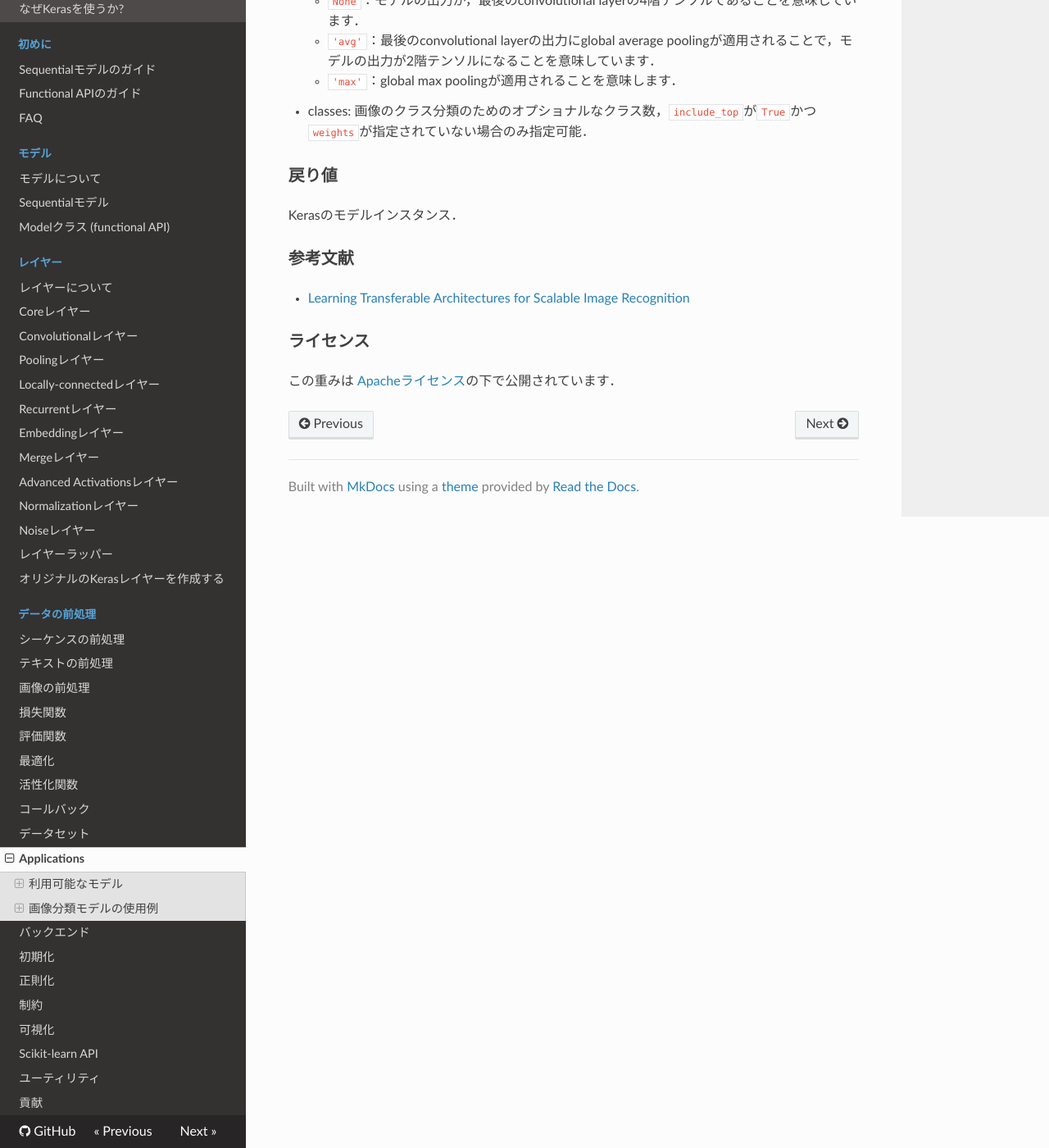
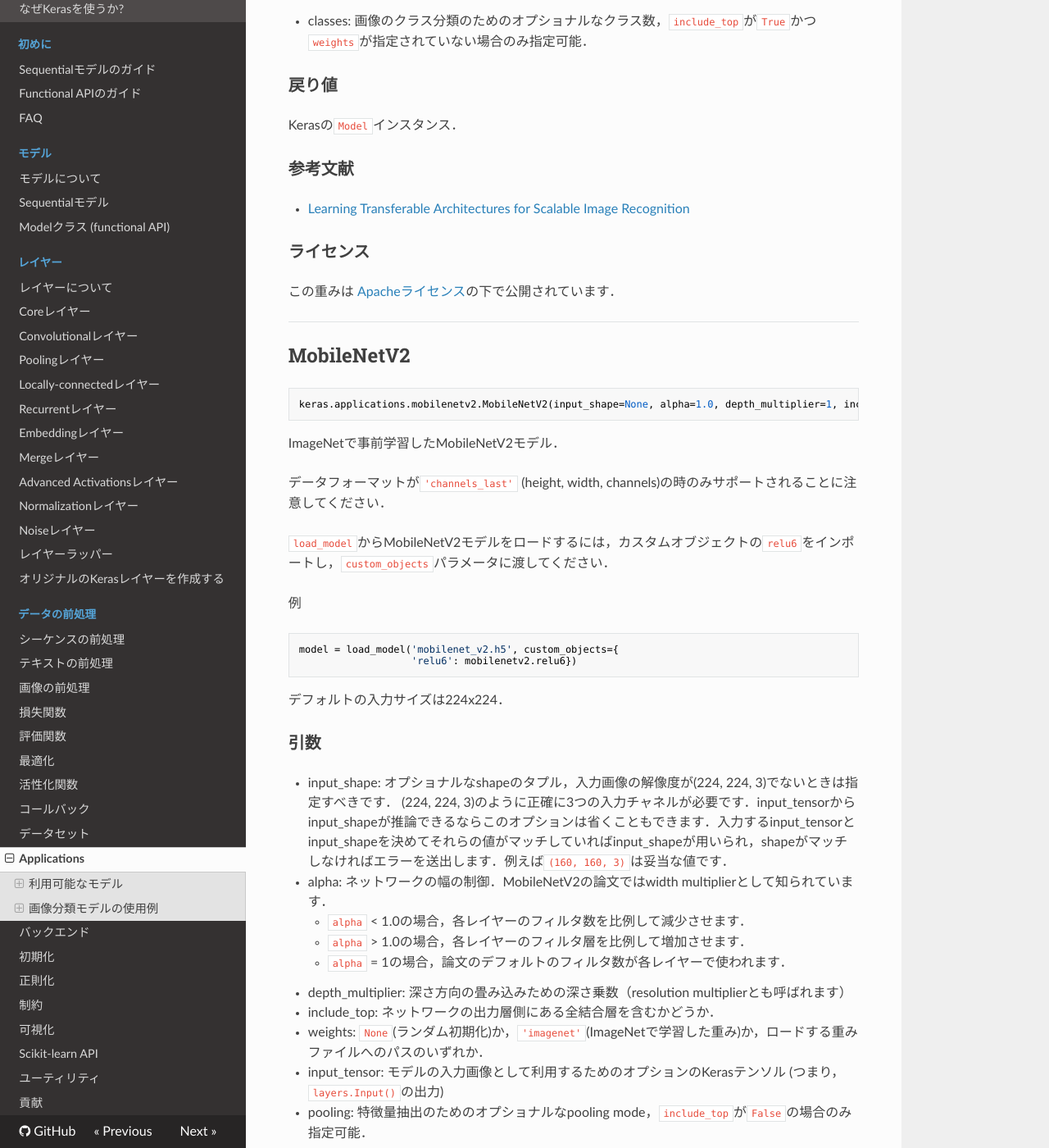
Before and after one commit to keras-team/keras-docs-ja, an MkDocs documentation site: the page built from sources/applications.md, in a window 1280 px wide and 1400 px high, scrolled down 14148 px. Shown: the whole window at 82% size. Built offline with MkDocs 1.6.1, drawn with Linux system fonts in a browser that asks for light colours; nearby versions of some CDN libraries; old or Windows-style settings are respelled for this version of MkDocs; some of the changed text lies outside the part shown.

Commit message:
Add MobilNetV2 and update a note of backends

````diff
--- a/sources/applications.md
+++ b/sources/applications.md
@@ -18,12 +18,15 @@ Kerasの応用は事前学習した重みを利用可能な深層学習のモデ
 - [MobileNet](#mobilenet)
 - [DenseNet](#densenet)
 - [NASNet](#nasnet)
+- [MobileNetV2](#mobilenetv2)
 
-（XceptionとMobileNetを除く）これらすべてのアーキテクチャは，TensorFlowとTheanoの両方に対応しており，`~/.keras/keras.json`の設定にしたがってモデルはインスタンス化されます．
-例えば，`image_dim_ordering=channels_last`とした際は，このリポジトリからロードされるモデルは，TensorFlowの次元の順序"Width-Height-Depth"にしたがって構築されます．
+これら全てのアーキテクチャは全てのバックエンド（TensorFlowやTheano，CNTK）と互換性があり，モデルはインスタンス化する時はKerasの設定ファイル`~/.keras/keras.json`に従って画像のデータフォーマットが設定されます．
+例えば，`image_dim_ordering=channels_last`とした際は，このリポジトリからロードされるモデルは，TensorFlowの次元の順序"Height-Width-Depth"にしたがって構築されます．
 
-`SeparableConvolution`を用いているため，XceptionモデルはTensorFlowでのみ使用可能です．
-`DepthwiseConvolution`を用いているため，MobileNetモデルはTensorFlowでのみ使用可能です．
+注意：
+
+- `Keras < 2.2.0`ではXceptionモデルはTensorFlowでのみ利用可能です．これは`SeparableConvolution`レイヤーに依存しているからです．
+- `Keras < 2.1.5`ではMobileNetモデルはTensorFlowでのみ利用可能です．これは`SeparableConvolution`レイヤーに依存している為です．これは`DepthwiseConvolution`レイヤーに依存しているからです．
 
 -----
 
@@ -152,7 +155,6 @@ model.compile(optimizer=SGD(lr=0.0001, momentum=0.9), loss='categorical_crossent
 model.fit_generator(...)
 ```
 
-
 ### Build InceptionV3 over a custom input tensor
 
 ```python
@@ -182,7 +184,6 @@ model = InceptionV3(input_tensor=input_tensor, weights='imagenet', include_top=T
 | [DenseNet169](#densenet) | 57 MB | 0.759 | 0.928 | 14,307,880 | 169
 | [DenseNet201](#densenet) | 80 MB | 0.770 | 0.933 | 20,242,984 | 201
 
-
 トップ1とトップ5の精度はImageNetの検証データセットを参照しています．
 
 -----
@@ -197,8 +198,7 @@ ImageNetで事前学習した重みを利用可能なXception V1モデル．
 
 ImageNetにおいて，このモデルのtop-1のvalidation accuracyは0.790で，top-5のvalidation accuracyは0.945です．
 
-`SeparableConvolution`を用いているため，XceptionモデルはTensorFlowでのみ使用可能であることに注意してください．
-さらにデータフォーマットは`'channels_last'`(height, width, channels)のみサポートしています．
+データフォーマットは`'channels_last'`(height, width, channels)のみサポートしています．
 
 デフォルトの入力サイズは299x299．
 
@@ -216,7 +216,7 @@ ImageNetにおいて，このモデルのtop-1のvalidation accuracyは0.790で
 
 ### 戻り値
 
-Kerasのモデルインスタンス．
+Kerasの`Model`インスタンス．
 
 ### 参考文献
 
@@ -255,7 +254,7 @@ ImageNetで事前学習した重みを利用可能なVGG16モデル．
 
 ### 戻り値
 
-Kerasのモデルインスタンス．
+Kerasの`Model`インスタンス．
 
 ### 参考文献
 
@@ -294,7 +292,7 @@ ImageNetで事前学習した重みを利用可能なVGG19モデル．
 
 ### 戻り値
 
-Kerasのモデルインスタンス．
+Kerasの`Model`インスタンス．
 
 ### 参考文献
 
@@ -333,7 +330,7 @@ ImageNetで事前学習した重みを利用可能なResNet50モデル．
 
 ### 戻り値
 
-Kerasのモデルインスタンス．
+Kerasの`Model`インスタンス．
 
 ### 参考文献
 
@@ -372,7 +368,7 @@ ImageNetで事前学習した重みを利用可能なInception V3モデル．
 
 ### 戻り値
 
-Kerasのモデルインスタンス．
+Kerasの`Model`インスタンス．
 
 ### 参考文献
 
@@ -431,16 +426,15 @@ keras.applications.mobilenet.MobileNet(input_shape=None, alpha=1.0, depth_multip
 
 ImageNetで事前学習したMobileNetモデル．
 
-現在TensorFlowでしかサポートされていないことに注意してください．
-このため， `~/.keras/keras.json` にあるKerasの設定でデータフォーマットが `image_data_format='channels_last'` の時のみ動作します．
-`load_model` からMobileNetモデルをロードするには，カスタムオブジェクトの `relu6` と `DepthwiseConv2D` をインポートし，  `custom_objects` パラメータに渡してください．
+データフォーマットが`'channels_last'` (height, width, channels)の時のみサポートされることに注意してください．
+
+`load_model`からMobileNetモデルをロードするには，カスタムオブジェクトの`relu6`をインポートし，`custom_objects`パラメータに渡してください．
 
 例
 
 ```python
 model = load_model('mobilenet.h5', custom_objects={
-                   'relu6': mobilenet.relu6,
-                   'DepthwiseConv2D': mobilenet.DepthwiseConv2D})
+                   'relu6': mobilenet.relu6})
 ```
 
 デフォルトの入力サイズは224x224．
@@ -465,7 +459,7 @@ model = load_model('mobilenet.h5', custom_objects={
 
 ### 戻り値
 
-Kerasのモデルインスタンス．
+Kerasの`Model`インスタンス．
 
 ### 参考文献
 
@@ -479,18 +473,17 @@ Kerasのモデルインスタンス．
 
 ## DenseNet
 
-
 ```python
 keras.applications.densenet.DenseNet121(include_top=True, weights='imagenet', input_tensor=None, input_shape=None, pooling=None, classes=1000)
 keras.applications.densenet.DenseNet169(include_top=True, weights='imagenet', input_tensor=None, input_shape=None, pooling=None, classes=1000)
 keras.applications.densenet.DenseNet201(include_top=True, weights='imagenet', input_tensor=None, input_shape=None, pooling=None, classes=1000)
 ```
 
-必要に応じてImageNetで事前学習した重みをロードできます．
-TensorFlowを使う場合は最高のパフォーマンスを得るために~/.keras/keras.jsonのKeras設定で`image_data_format='channels_last'`と設定すべきことに注意してください．
+ImageNetで事前学習したDenseNetモデル．
 
-モデルと重みはTensorFlowやTheano，CNTKで互換性があります．
-モデルで使われるデータフォーマットの規約はKerasの設定ファイルで一意に決まります．
+このモデルは`'channels_first'`データフォーマット(channels, height, width)と`'channels_last'`データフォーマット(height, width, channels)の両方で構築可能です．
+
+デフォルトの入力サイズは224x224．
 
 ### 引数
 
@@ -546,7 +537,7 @@ ImageNetで事前学習したNeural Architecture Search Network (NASNet)モデ
 
 ### 戻り値
 
-Kerasのモデルインスタンス．
+Kerasの`Model`インスタンス．
 
 ### 参考文献
 
@@ -555,3 +546,55 @@ Kerasのモデルインスタンス．
 ### ライセンス
 
 この重みは [Apacheライセンス](https://github.com/tensorflow/models/blob/master/LICENSE)の下で公開されています．
+
+-----
+
+## MobileNetV2
+
+```python
+keras.applications.mobilenetv2.MobileNetV2(input_shape=None, alpha=1.0, depth_multiplier=1, include_top=True, weights='imagenet', input_tensor=None, pooling=None, classes=1000)
+```
+
+ImageNetで事前学習したMobileNetV2モデル．
+
+データフォーマットが`'channels_last'` (height, width, channels)の時のみサポートされることに注意してください．
+
+`load_model`からMobileNetV2モデルをロードするには，カスタムオブジェクトの`relu6`をインポートし，`custom_objects`パラメータに渡してください．
+
+例
+
+```python
+model = load_model('mobilenet_v2.h5', custom_objects={
+                   'relu6': mobilenetv2.relu6})
+```
+
+デフォルトの入力サイズは224x224．
+
+### 引数
+
+- input_shape: オプショナルなshapeのタプル，入力画像の解像度が(224, 224, 3)でないときは指定すべきです． (224, 224, 3)のように正確に3つの入力チャネルが必要です．input_tensorからinput_shapeが推論できるならこのオプションは省くこともできます．入力するinput_tensorとinput_shapeを決めてそれらの値がマッチしていればinput_shapeが用いられ，shapeがマッチしなければエラーを送出します．例えば`(160, 160, 3)`は妥当な値です．
+- alpha: ネットワークの幅の制御．MobileNetV2の論文ではwidth multiplierとして知られています．
+    - `alpha` < 1.0の場合，各レイヤーのフィルタ数を比例して減少させます．
+    - `alpha` > 1.0の場合，各レイヤーのフィルタ層を比例して増加させます．
+    - `alpha` = 1の場合，論文のデフォルトのフィルタ数が各レイヤーで使われます．
+- depth_multiplier: 深さ方向の畳み込みための深さ乗数（resolution multiplierとも呼ばれます）
+- include_top: ネットワークの出力層側にある全結合層を含むかどうか．
+- weights: `None`(ランダム初期化)か，`'imagenet'`(ImageNetで学習した重み)か，ロードする重みファイルへのパスのいずれか．
+- input_tensor: モデルの入力画像として利用するためのオプションのKerasテンソル (つまり，`layers.Input()`の出力)
+- pooling: 特徴量抽出のためのオプショナルなpooling mode，`include_top`が`False`の場合のみ指定可能．
+    - `None`：モデルの出力が，最後のconvolutional layerの4階テンソルであることを意味しています．
+    - `'avg'`：最後のconvolutional layerの出力にglobal average poolingが適用されることで，モデルの出力が2階テンソルになることを意味しています．
+    - `'max'`：global max poolingが適用されることを意味します．
+- classes: 画像のクラス分類のためのオプショナルなクラス数，`include_top`がTrueかつ`weights`が指定されていない場合のみ指定可能．
+
+### 戻り値
+
+Kerasのモデルインスタンス．
+
+### 参考文献
+
+- [MobileNetV2: Inverted Residuals and Linear Bottlenecks](https://arxiv.org/abs/1801.04381)
+
+### ライセンス
+
+この重みは [Apacheライセンス](https://github.com/tensorflow/models/blob/master/LICENSE)の下で公開されています．
````
Also changed, not shown: other parts of sources/applications.md (+0 -7 lines).
